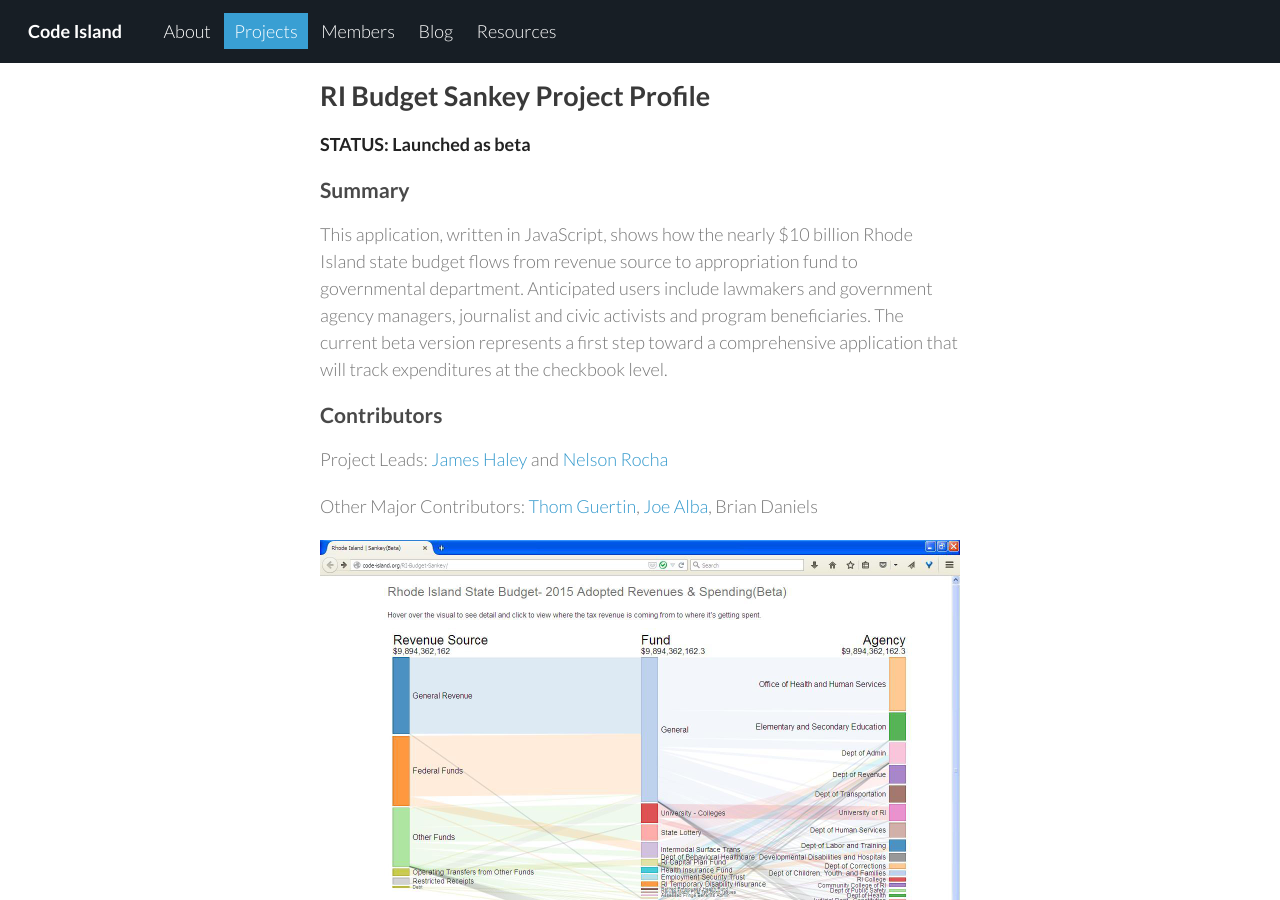
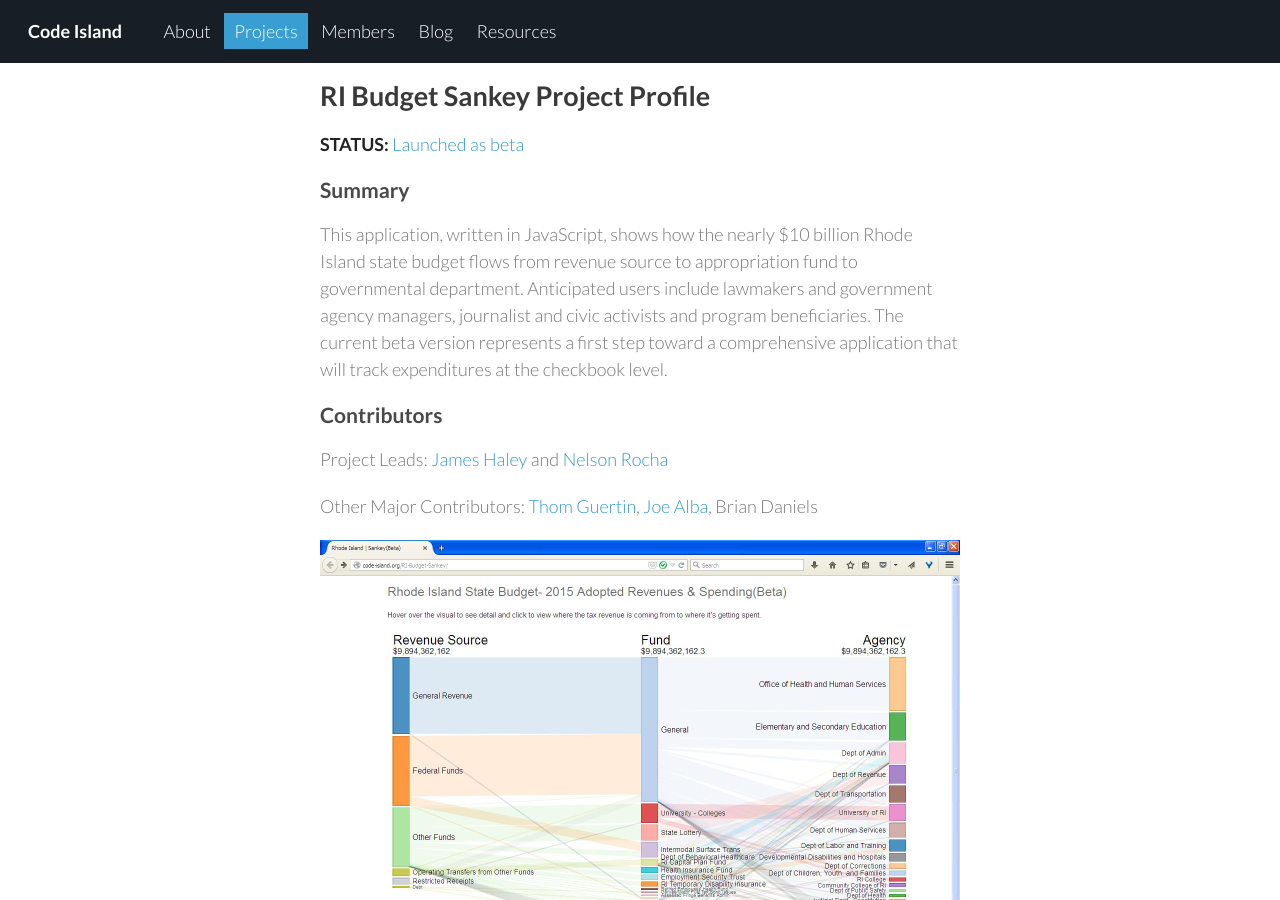
Before and after one commit to codeisland/codeisland.github.io, a Jekyll site: the page built from projects/budget-sankey/index.md, in a window 1280 px wide and 900 px high. Built offline with Jekyll 4.4.1, drawn with Linux system fonts in a browser that asks for light colours; some of the changed lines change nothing that is shown.

Commit message:
Link to the app

```diff
--- a/projects/budget-sankey/index.md
+++ b/projects/budget-sankey/index.md
@@ -6,7 +6,7 @@ title: RI Budget Sankey Project Profile
 
 ## RI Budget Sankey Project Profile
 
-**STATUS: Launched as beta**
+**STATUS: [Launched as beta](/RI_Budget_Sankey)**
 
 ### Summary
 
```
